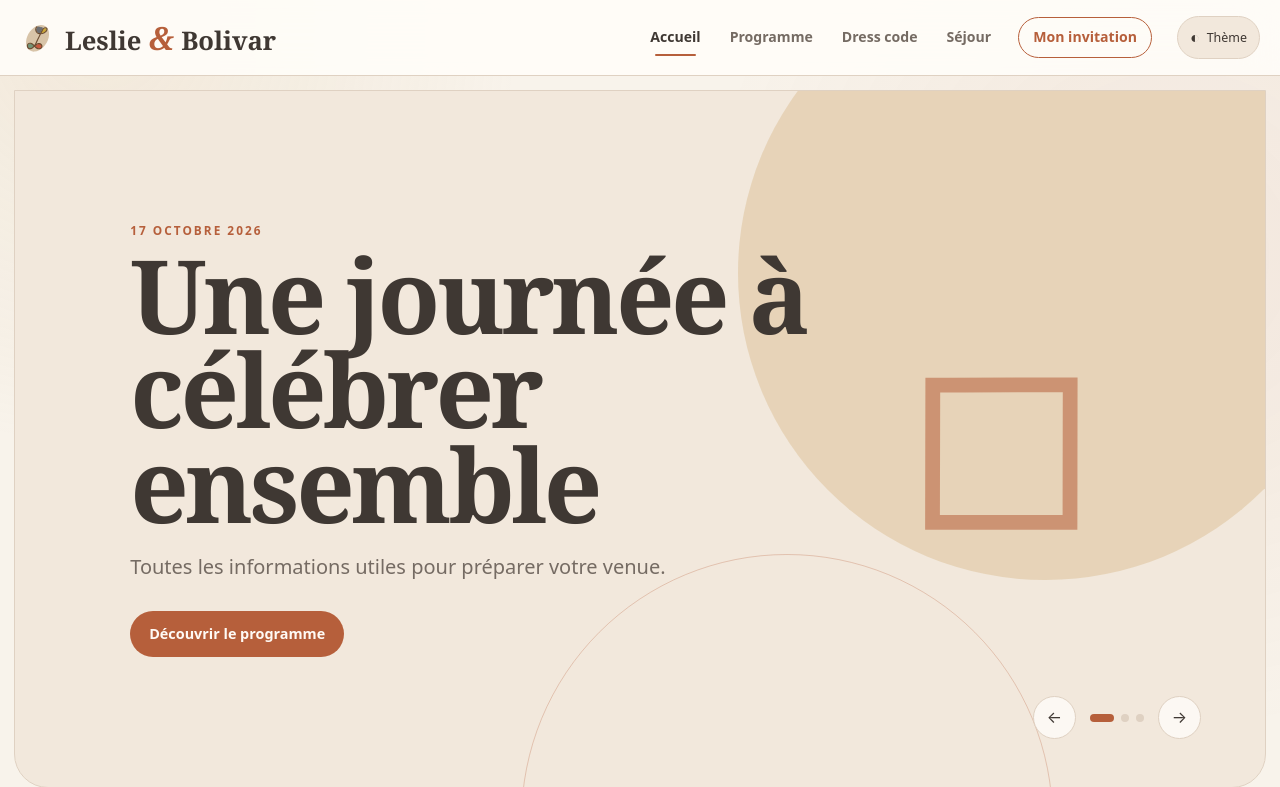
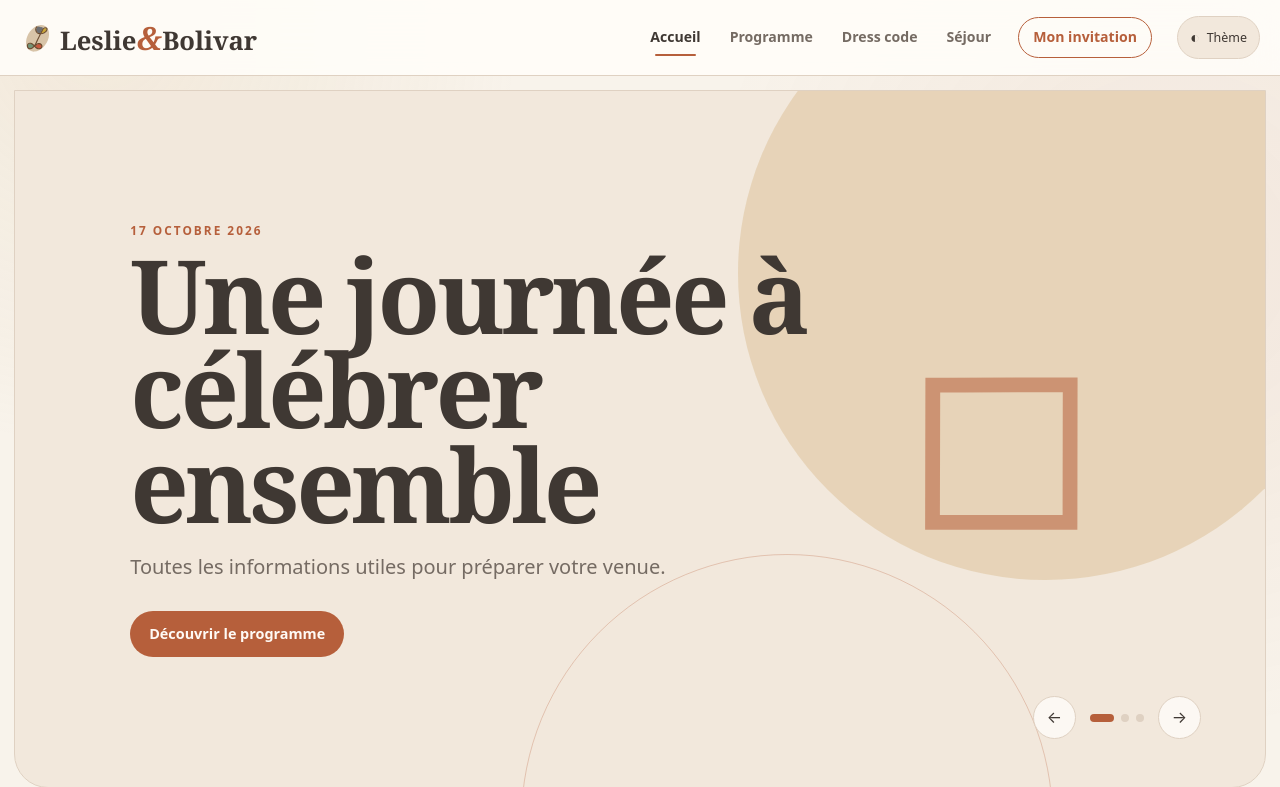
Before and after one commit to bolivaro/wedding, a Django app: page / in a window 1280 px wide. Shown: the top 787 px of the page. Run offline with Django 5.2, Linux system fonts and the light colour scheme; some web fonts are replaced.

Commit message:
style(website): tighten wedding brand spacing

```diff
--- a/apps/specialdemands/static/specialdemands/css/styles.css
+++ b/apps/specialdemands/static/specialdemands/css/styles.css
@@ -469,7 +469,7 @@ html[data-theme='dark'] #intro > div {
 .site-logo {
   display: inline-flex;
   align-items: center;
-  gap: 0.35rem;
+  gap: 0;
   text-decoration: none;
   color: var(--cream);
   line-height: 1;
@@ -483,6 +483,7 @@ html[data-theme='dark'] #intro > div {
   width: 2.25rem;
   height: 2.25rem;
   flex: 0 0 auto;
+  margin-right: 0.2rem;
   object-fit: contain;
 }
 
@@ -511,7 +512,7 @@ html[data-theme='dark'] #intro > div {
   font-size: 1.8rem;
   font-weight: 400;
   color: #f3dfcf;
-  margin: 0 0.05rem;
+  margin: 0;
   transform: translateY(-0.02em);
 }
 
--- a/apps/website/static/website/css/website.css
+++ b/apps/website/static/website/css/website.css
@@ -31,9 +31,9 @@ h1, h2, h3 { font-family: "Cormorant Wedding", Georgia, serif; }
 .skip-link:focus { transform: translateY(0); }
 .public-header { position: sticky; top: 0; z-index: 50; height: var(--header-height); background: color-mix(in srgb, var(--surface) 90%, transparent); border-bottom: 1px solid var(--border); backdrop-filter: blur(18px); }
 .header-inner { display: flex; width: min(1240px, calc(100% - 40px)); height: 100%; margin: auto; align-items: center; justify-content: space-between; gap: 30px; }
-.public-brand { display: inline-flex; align-items: center; gap: 9px; color: var(--text); font: 600 clamp(1.2rem, 2.5vw, 1.6rem)/1 "Cormorant Wedding", Georgia, serif; text-decoration: none; white-space: nowrap; }
+.public-brand { display: inline-flex; align-items: center; gap: 4px; color: var(--text); font: 600 clamp(1.2rem, 2.5vw, 1.6rem)/1 "Cormorant Wedding", Georgia, serif; text-decoration: none; white-space: nowrap; }
 .public-brand-icon { width: 36px; height: 36px; flex: 0 0 auto; object-fit: contain; }
-.public-brand-name { display: inline-flex; align-items: baseline; gap: 7px; }
+.public-brand-name { display: inline-flex; align-items: baseline; gap: 0; }
 .brand-amp { color: var(--primary); font-size: 1.25em; font-style: italic; }
 .public-nav { display: flex; align-items: center; gap: clamp(10px, 2vw, 25px); }
 .public-nav > a { position: relative; padding: 10px 2px; color: var(--muted); font-size: .88rem; font-weight: 700; text-decoration: none; }
```
